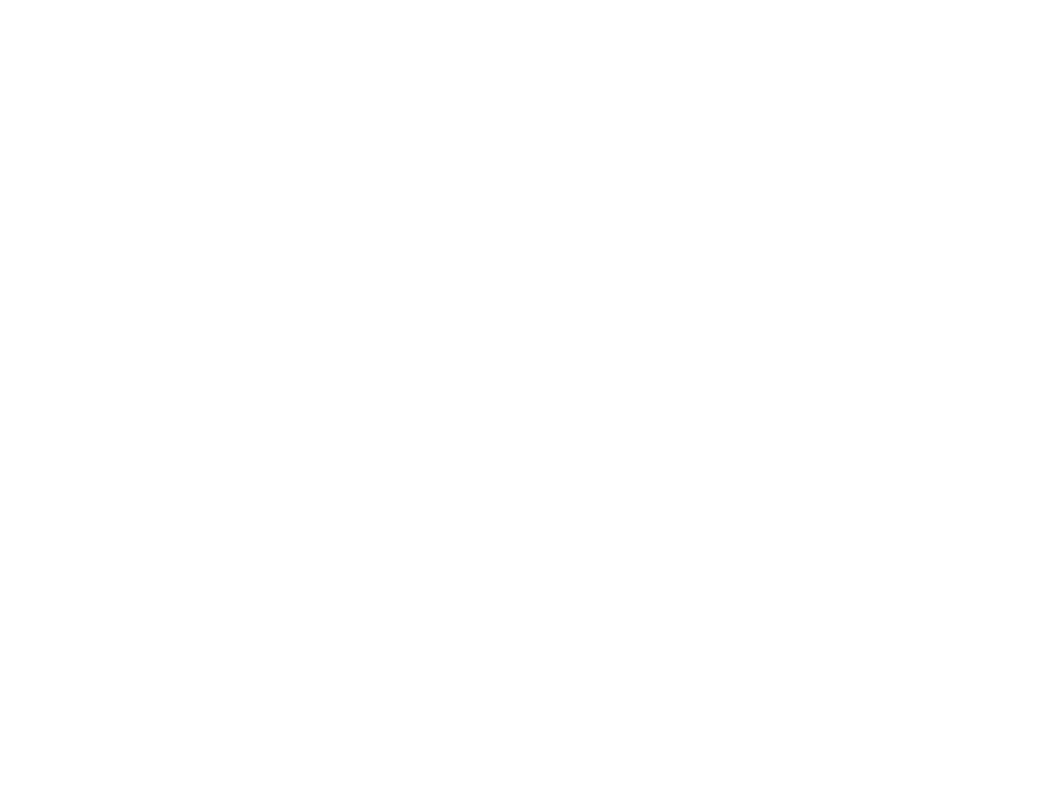
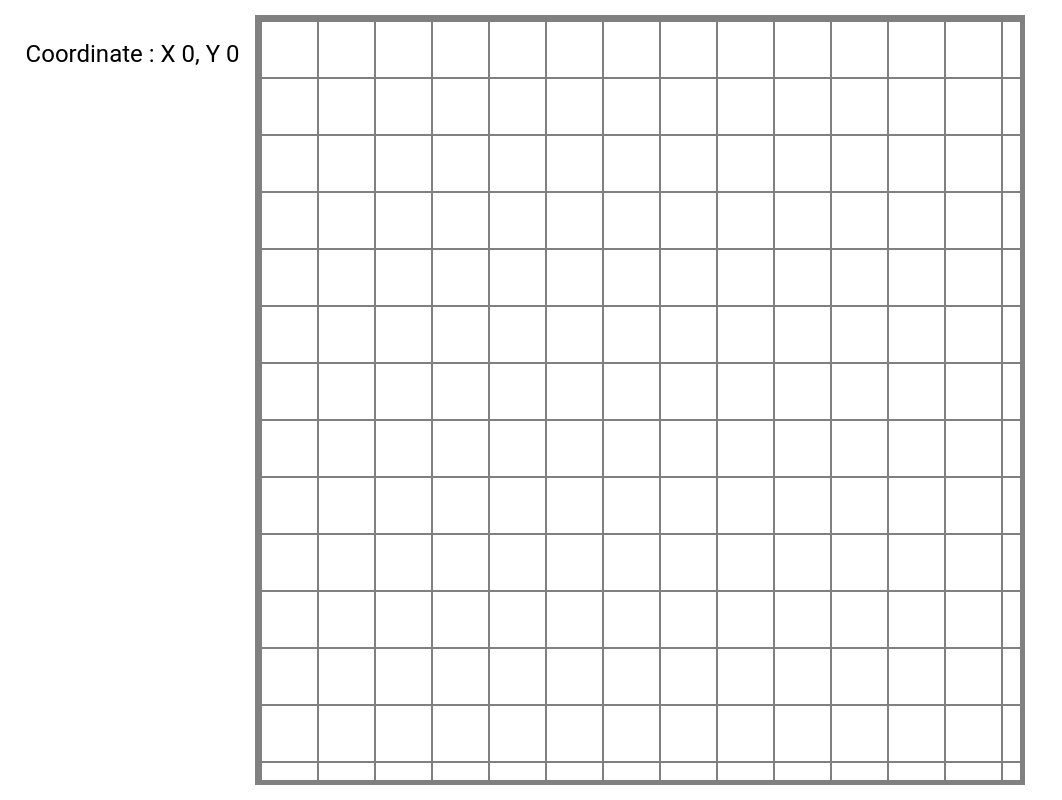
Before and after one commit to AlexLeProgrammer/opp, a plain HTML site: page index.html in a window 1280 px wide. Shown: the whole page, without its empty margins (0-1062 px from the left). Drawn offline with Linux system fonts and the light colour scheme.

Commit message:
End of the grid, end of the movement system and end of the coordinate system

```diff
--- a/index.html
+++ b/index.html
@@ -3,8 +3,11 @@
 <head>
     <meta charset="UTF-8">
     <title>Online Painting Project</title>
+    <link rel="stylesheet" href="main.css">
 </head>
-<body>
-
+<body oncontextmenu="return false">
+    <p class="coorText">Coordinate : X 0, Y 0</p>
+    <canvas></canvas>
+    <script src="./js/main.js" type="module"></script>
 </body>
 </html>
--- /dev/null
+++ b/js/main.js
@@ -0,0 +1,122 @@
+/*
+* @author      Alex Etienne
+* @version     1.0
+* @since       2023-11-09
+*/
+
+"use strict";
+
+//#region CONSTANTS
+
+// Canvas
+const CANVAS = document.querySelector("canvas");
+CANVAS.width = 2000;
+CANVAS.height = 2000;
+
+const CTX = CANVAS.getContext("2d");
+
+// Coordinates text
+let coortext = document.querySelector(".coorText");
+
+// Grid
+const GRID_SIZE = 64;
+const GRID_CELL_SIZE = 150;
+const GRID_LINE_SIZE = 5;
+
+// Mouse
+const SENSIBILITY = 2;
+
+//#endregion
+
+//#region VARIABLES
+
+// Mouse
+let mouseRightDown = false;
+
+let mouseX = 0;
+let mouseY = 0;
+
+let gridGapX = 0;
+let gridGapY = 0;
+
+//#endregion
+
+// Called every frame
+function Update() {
+    //#region DISPLAY
+
+    // Clear the canvas
+    CTX.clearRect(0, 0, CANVAS.width, CANVAS.height);
+
+    // Draw the grid
+    CTX.fillStyle = "grey";
+
+    // Vertical lines
+        for (let i = 0; i <= GRID_SIZE; i++) {
+            CTX.fillRect(i * GRID_CELL_SIZE - gridGapX, 0, GRID_LINE_SIZE, CANVAS.height);
+        }
+
+    // Horizontal lines
+        for (let i = 0; i <= GRID_SIZE; i++) {
+            CTX.fillRect(0, i * GRID_CELL_SIZE - gridGapY, CANVAS.width, GRID_LINE_SIZE);
+        }
+
+    //#endregion
+}
+
+// Start the loop
+setInterval(Update, 1000 / 60);
+
+//#region INPUTS
+
+// Mouse right-click
+
+// Press
+CANVAS.addEventListener("mousedown", (e) => {
+    if (e.button === 2) {
+        mouseRightDown = true;
+    }
+})
+
+// Release
+CANVAS.addEventListener("mouseup", (e) => {
+    if (e.button === 2) {
+        mouseRightDown = false;
+    }
+});
+
+// Mouse movement
+CANVAS.addEventListener("mousemove", (e) => {
+    if (mouseRightDown) {
+        // Get the position of the mouse
+        mouseX = e.clientX;
+        mouseY = e.clientY;
+
+        // Get the distance of the movement of the mouse and add it multiplied by the sensibility to the grid gap
+        gridGapX -= e.movementX * SENSIBILITY;
+        gridGapY -= e.movementY * SENSIBILITY;
+
+        // Block movement at the beginning of the grid
+        if (gridGapX < 0) {
+            gridGapX = 0;
+        }
+
+        if (gridGapY < 0) {
+            gridGapY = 0;
+        }
+
+        // Block movement at the end of the grid
+        if (gridGapX > GRID_SIZE * GRID_CELL_SIZE - CANVAS.width) {
+            gridGapX = GRID_SIZE * GRID_CELL_SIZE - CANVAS.width;
+        }
+
+        if (gridGapY > GRID_SIZE * GRID_CELL_SIZE - CANVAS.height) {
+            gridGapY = GRID_SIZE * GRID_CELL_SIZE - CANVAS.height;
+        }
+
+        // Update coordinates text's html with the actual coordinates
+        coortext.innerHTML = `Coordinate : X ${Math.floor(gridGapX / GRID_CELL_SIZE)}, Y ${Math.floor(gridGapY / GRID_CELL_SIZE)}`;
+    }
+});
+
+//#endregion
--- a/main.css
+++ b/main.css
@@ -0,0 +1,22 @@
+body {
+    width: 100vw;
+    height: 100vh;
+    margin: 0;
+    display: flex;
+    align-items: center;
+    justify-content: center;
+    font-family: Roboto, sans-serif;
+    font-size: 1.5em;
+}
+
+canvas {
+    width: 95vh;
+    height: 95vh;
+    border: 5px solid grey;
+}
+
+.coorText {
+    position: absolute;
+    top: 2%;
+    left: 2%;
+}
```
